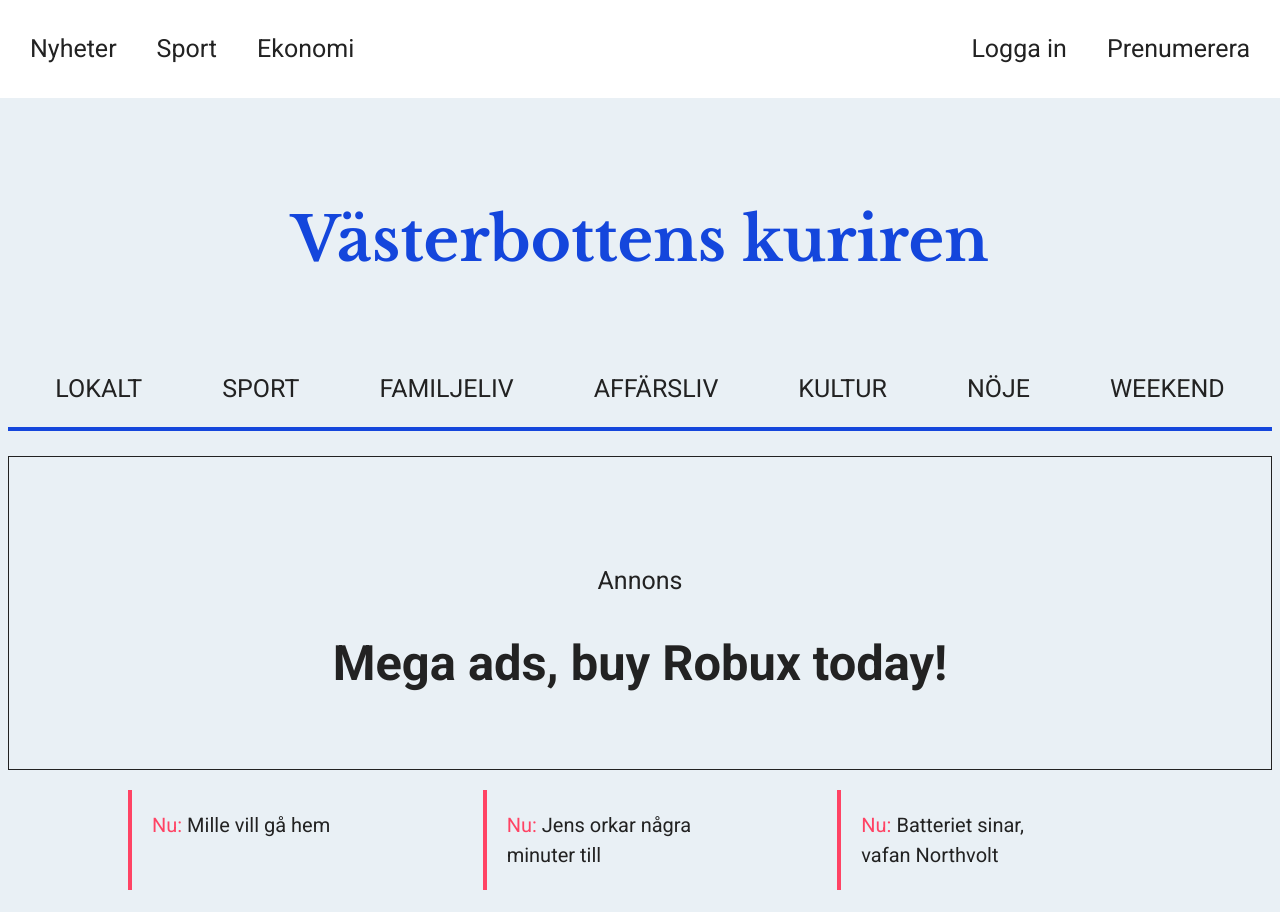
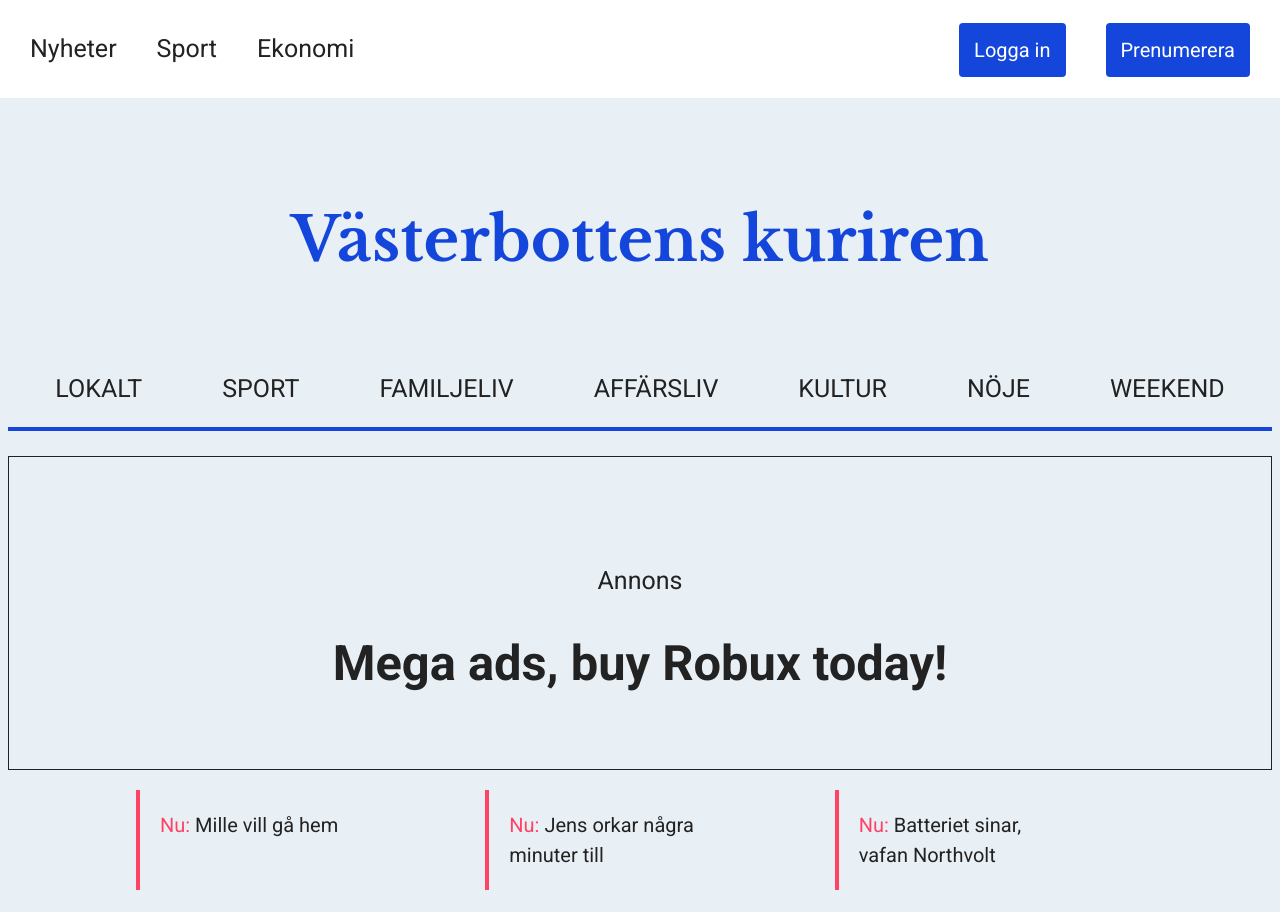
Before and after one commit to jensadev/vk, a plain HTML site: page test.html in a window 1280 px wide. Shown: the top 912 px of the page. Drawn offline with nearby package versions, Linux system fonts and the light colour scheme; grey boxes are pictures that could not be loaded.

Commit message:
update CSS variables for improved layout and styling; add button styles

```diff
--- a/test.css
+++ b/test.css
@@ -60,7 +60,8 @@
   --line-height: 1.5;
   --line-height-heading: 1;
 
-  --container-max-width: 64rem;
+  --container-max-width: 68rem;
+  --border-radius: .2em;
 }
 
 .roboto-body {
@@ -187,8 +188,10 @@ a {
 }
 
 .container {
-  max-width: min(100vw - var(--space-m-l), var(--container-max-width));
+  /* max-width: min(100vw - var(--space-m-l), var(--container-max-width)); */
   margin-inline: auto;
+  max-width: var(--container-max-width, 80rem);
+  padding-inline: var(--gutter);
 }
 
 .with-sidebar {
@@ -281,7 +284,7 @@ a {
 }
 
 .screamers {
-  --grid-col-breakpoint: 10rem;
+  --grid-col-breakpoint: 15rem;
   display: grid;
   grid-template-columns: repeat(
     auto-fit,
@@ -301,3 +304,11 @@ a {
     color: var(--colorPink);
   }
 }
+
+.button {
+  color: var(--color-light);
+  background-color: var(--colorPrimary);
+  padding: var(--space-xs);
+  border-radius: var(--border-radius);
+  font-size: var(--step-0);
+}
```
